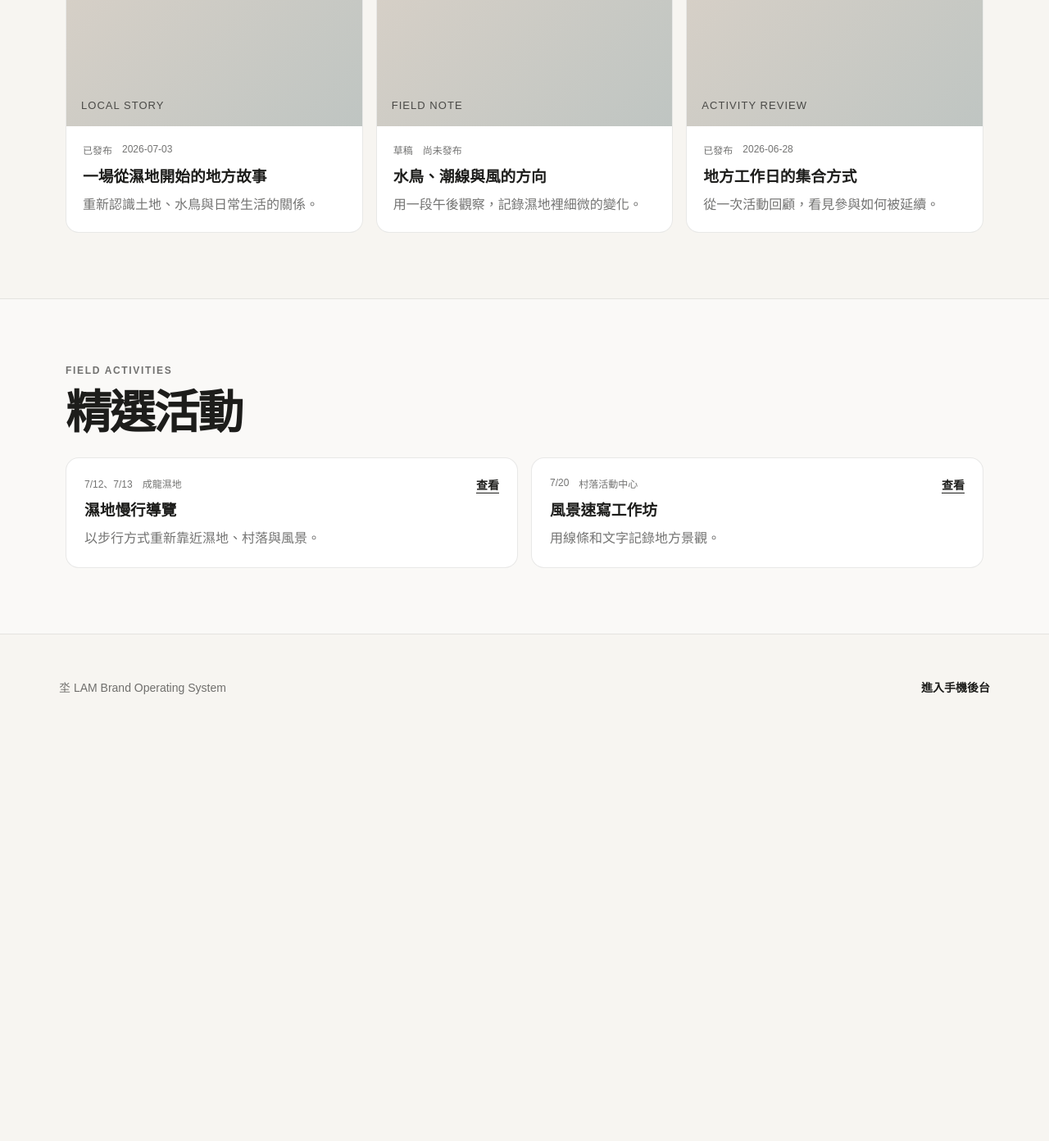
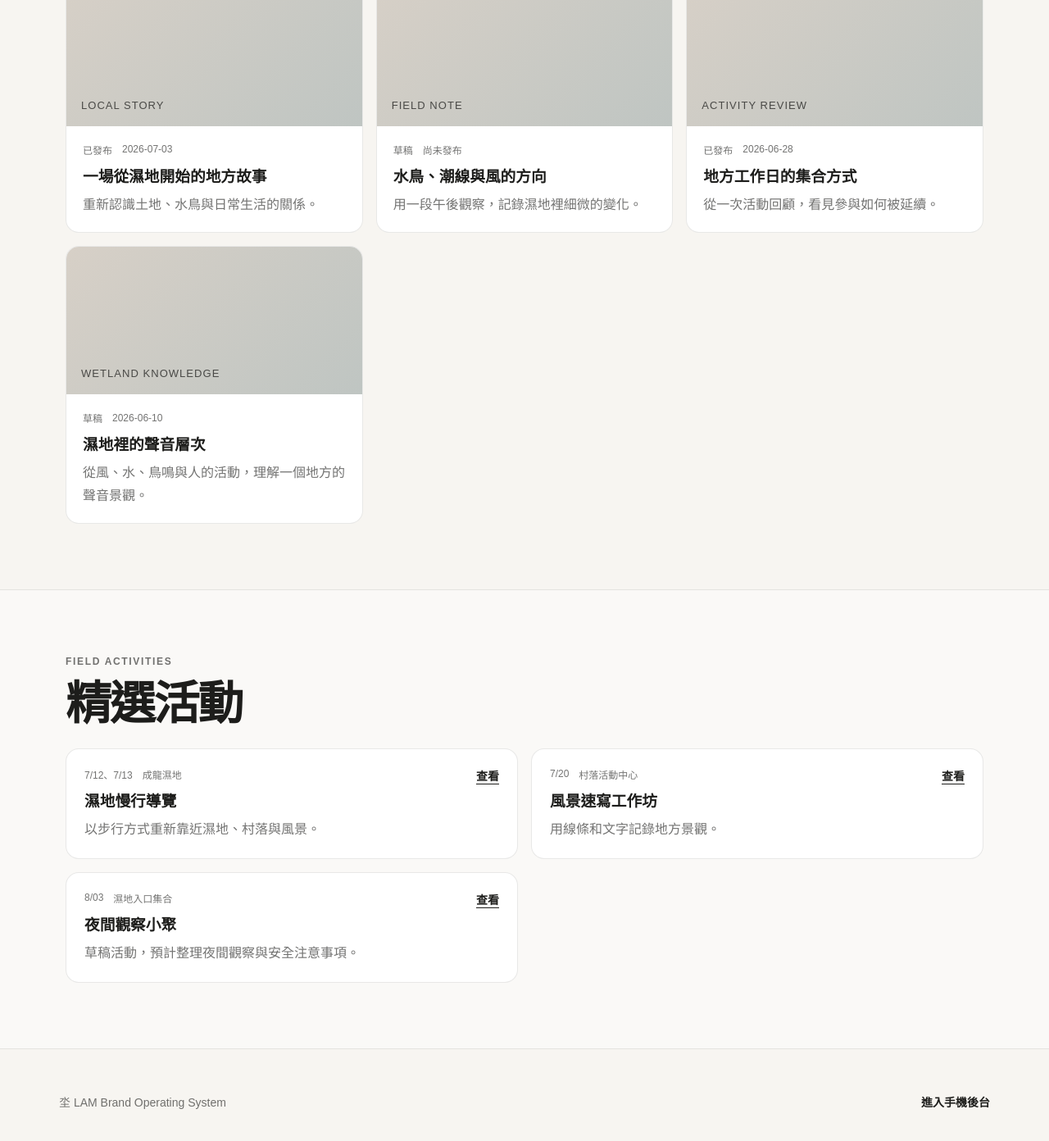
Before and after one commit to kimbridge1313-cpu/lam-mobile-cms, a React (Vite) app: page / in a window 1280 px wide. Shown: the part 1019-2411 px from the top of the page at 82% size. Before the commit the page ends 1937 px from the top, so only its background shows below. Built offline with nearby package versions, Linux system fonts and the light colour scheme.

Commit message:
Expand mock data for admin pages

```diff
--- a/src/data/mockData.js
+++ b/src/data/mockData.js
@@ -29,33 +29,61 @@ export const dashboardStats = [
   }
 ];
 
+export const articleCategories = [
+  "Local Story",
+  "Field Note",
+  "Activity Review",
+  "Wetland Knowledge"
+];
+
 export const recentArticles = [
   {
     id: "article-001",
     slug: "wetland-story",
     title: "一場從濕地開始的地方故事",
+    subtitle: "重新認識土地、水鳥與日常生活的關係",
     category: "Local Story",
     excerpt: "重新認識土地、水鳥與日常生活的關係。",
     status: "published",
-    publishedAt: "2026-07-03"
+    publishedAt: "2026-07-03",
+    updatedAt: "2026-07-03",
+    socialText: "一場從濕地開始的地方故事｜重新認識土地、水鳥與日常生活的關係。"
   },
   {
     id: "article-002",
     slug: "field-note",
     title: "水鳥、潮線與風的方向",
+    subtitle: "一段午後觀察筆記",
     category: "Field Note",
     excerpt: "用一段午後觀察，記錄濕地裡細微的變化。",
     status: "draft",
-    publishedAt: null
+    publishedAt: null,
+    updatedAt: "2026-07-02",
+    socialText: "新的田野筆記草稿：水鳥、潮線與風的方向。"
   },
   {
     id: "article-003",
     slug: "community-day",
     title: "地方工作日的集合方式",
+    subtitle: "活動如何被整理成可延續的參與",
     category: "Activity Review",
     excerpt: "從一次活動回顧，看見參與如何被延續。",
     status: "published",
-    publishedAt: "2026-06-28"
+    publishedAt: "2026-06-28",
+    updatedAt: "2026-06-30",
+    socialText: "回顧地方工作日，整理參與如何被延續。"
+  },
+  {
+    id: "article-004",
+    slug: "wetland-sound",
+    title: "濕地裡的聲音層次",
+    subtitle: "用聽覺重新靠近地方",
+    category: "Wetland Knowledge",
+    excerpt: "從風、水、鳥鳴與人的活動，理解一個地方的聲音景觀。",
+    status: "archived",
+    publishedAt: "2026-06-10",
+    updatedAt: "2026-06-18",
+    socialText: "用聲音重新靠近濕地。"
   }
 ];
 
@@ -67,7 +95,11 @@ export const featuredEvents = [
     location: "成龍濕地",
     dateLabel: "7/12、7/13",
     status: "open",
-    summary: "以步行方式重新靠近濕地、村落與風景。"
+    summary: "以步行方式重新靠近濕地、村落與風景。",
+    capacity: 40,
+    booked: 17,
+    needPayment: false,
+    price: 0
   },
   {
     id: "event-002",
@@ -76,7 +108,57 @@ export const featuredEvents = [
     location: "村落活動中心",
     dateLabel: "7/20",
     status: "open",
-    summary: "用線條和文字記錄地方景觀。"
+    summary: "用線條和文字記錄地方景觀。",
+    capacity: 16,
+    booked: 9,
+    needPayment: true,
+    price: 450
+  },
+  {
+    id: "event-003",
+    slug: "night-observation",
+    title: "夜間觀察小聚",
+    location: "濕地入口集合",
+    dateLabel: "8/03",
+    status: "draft",
+    summary: "草稿活動，預計整理夜間觀察與安全注意事項。",
+    capacity: 12,
+    booked: 0,
+    needPayment: false,
+    price: 0
+  }
+];
+
+export const eventSessions = [
+  {
+    id: "session-001",
+    eventId: "event-001",
+    date: "2026-07-12",
+    startTime: "10:00",
+    endTime: "11:30",
+    capacity: 20,
+    booked: 9,
+    status: "open"
+  },
+  {
+    id: "session-002",
+    eventId: "event-001",
+    date: "2026-07-13",
+    startTime: "14:00",
+    endTime: "15:30",
+    capacity: 20,
+    booked: 8,
+    status: "open"
+  },
+  {
+    id: "session-003",
+    eventId: "event-002",
+    date: "2026-07-20",
+    startTime: "14:00",
+    endTime: "16:00",
+    capacity: 16,
+    booked: 9,
+    status: "open"
   }
 ];
 
@@ -88,7 +170,10 @@ export const reservations = [
     name: "林小姐",
     quantity: 2,
     phone: "09xx-xxx-123",
-    status: "pending"
+    email: "lin@example.com",
+    note: "想帶小朋友一起參加。",
+    status: "pending",
+    paymentStatus: "not_required"
   },
   {
     id: "reservation-002",
@@ -97,7 +182,22 @@ export const reservations = [
     name: "陳先生",
     quantity: 1,
     phone: "09xx-xxx-456",
-    status: "confirmed"
+    email: "chen@example.com",
+    note: "需要自備畫具嗎？",
+    status: "confirmed",
+    paymentStatus: "paid"
+  },
+  {
+    id: "reservation-003",
+    eventTitle: "濕地慢行導覽",
+    sessionLabel: "2026/07/13 14:00",
+    name: "王小姐",
+    quantity: 3,
+    phone: "09xx-xxx-789",
+    email: "wang@example.com",
+    note: "其中一位長輩行動較慢。",
+    status: "confirmed",
+    paymentStatus: "not_required"
   }
 ];
 
@@ -105,19 +205,41 @@ export const mediaItems = [
   {
     id: "media-001",
     title: "wetland texture",
+    filename: "wetland-texture.webp",
     url: "",
-    alt: "濕地質地"
+    alt: "濕地質地",
+    tags: ["濕地", "背景"],
+    size: "1.2 MB",
+    uploadedAt: "2026-07-01"
   },
   {
     id: "media-002",
     title: "field path",
+    filename: "field-path.webp",
     url: "",
-    alt: "田間路徑"
+    alt: "田間路徑",
+    tags: ["路徑", "活動"],
+    size: "860 KB",
+    uploadedAt: "2026-06-29"
   },
   {
     id: "media-003",
     title: "water surface",
+    filename: "water-surface.webp",
     url: "",
-    alt: "水面"
+    alt: "水面",
+    tags: ["水", "氛圍"],
+    size: "940 KB",
+    uploadedAt: "2026-06-26"
+  },
+  {
+    id: "media-004",
+    title: "community table",
+    filename: "community-table.webp",
+    url: "",
+    alt: "地方工作桌",
+    tags: ["活動", "地方"],
+    size: "1.6 MB",
+    uploadedAt: "2026-06-22"
   }
 ];
```
